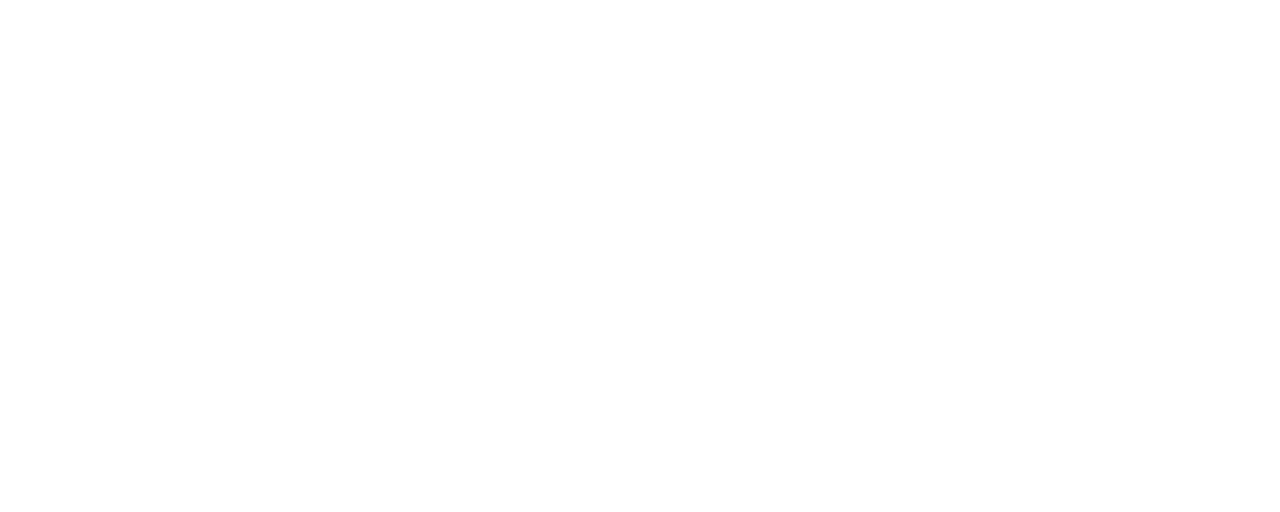
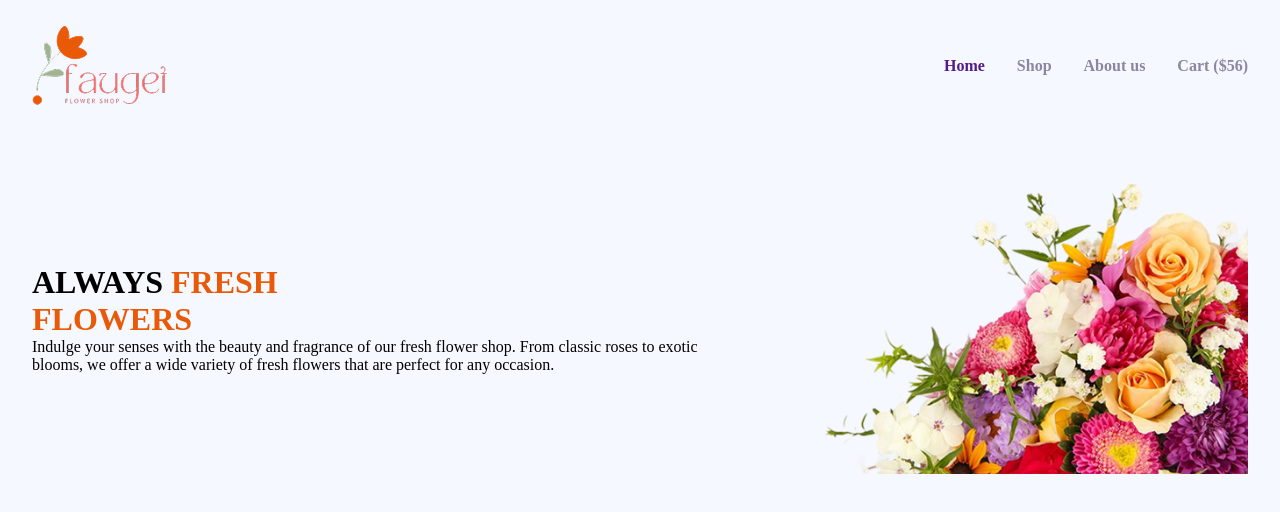
Before and after one commit to Banik-Arnab/B12-A02-Flowers, a plain HTML site: page index.html in a window 1280 px wide. Drawn offline with Linux system fonts and the light colour scheme.

Commit message:
navbar and banner section

```diff
--- a/flower style/style.css
+++ b/flower style/style.css
@@ -0,0 +1,101 @@
+* {
+    margin: 0;
+    padding: 0;
+    box-sizing: border-box;
+}
+
+body {
+
+    background-color: #F5F8FF;
+
+}
+
+.navbar {
+    display: flex;
+    justify-content: space-between;
+    align-items: center;
+    padding: 1.5rem 2rem;
+
+}
+
+
+
+.nav-links {
+    display: flex;
+    list-style: none;
+    gap: 2rem;
+    font-weight: 600;
+
+}
+
+.nav-link {
+    text-decoration: none;
+
+}
+
+
+.text-gray {
+    color: #8987A1;
+}
+
+
+
+.banner {
+    display: flex;
+    justify-content: space-between;
+    align-items: center;
+    padding: 2rem;
+    max-width: 1440px;
+    margin: auto;
+    gap: 2rem;
+}
+
+.banner-content {
+    flex: 1;
+    text-align: left;
+     font-size: 3rem;
+    font-weight: 700;
+    line-height: 1.2;
+    margin-top: 1rem;
+
+}
+
+
+
+.highlight-text {
+    color: #E95A08;
+}
+
+
+
+.banner-img {
+    flex: 1;
+    max-width: 500px;
+    width: 100%;
+    height: auto;
+}
+
+@media screen and (max-width: 576px) {
+    .navbar {
+        flex-direction: row;
+    }
+
+    .nav-links:not(.cart) {
+        display: none;
+    }
+
+    .banner {
+        flex-direction: column-reverse;
+        align-items: flex-start;
+        text-align: left;
+    }
+
+    .banner-img {
+        max-width: 100%;
+    }
+
+    .banner-content {
+        width: 100%;
+        margin-top: 1rem;
+    }
+}
--- a/index.html
+++ b/index.html
@@ -1,17 +1,44 @@
 <!DOCTYPE html>
 <html lang="en">
+
 <head>
     <meta charset="UTF-8">
     <meta name="viewport" content="width=device-width, initial-scale=1.0">
     <title>Fresh Flowers</title>
     <link rel="stylesheet" href="flower style/style.css">
 </head>
+
 <body>
     <main>
+        <header>
+            <nav class="navbar ">
+                <img src="assets/logo.png" alt="">
+                <ul class="nav-links ">
+                    <li class="nav-items"><a href="" class="nav-link">Home</a></li>
+                    <li class="nav-items"><a href="" class="nav-link text-gray">Shop</a></li>
+                    <li class="nav-items"><a href="" class="nav-link text-gray">About us</a></li>
+                    <li class="nav-items"><a href="" class="nav-link text-gray">Cart ($56)</a></li>
 
+                </ul>
+
+            </nav>
+            <div class="banner ">
+                <div class="banner-contant">
+                    <h1>ALWAYS <span class="highlight-text">FRESH</span><br><span class="highlight-text">FLOWERS</span>
+                    </h1>
+                    <p class="banner-driscription">Indulge your senses with the beauty and fragrance of our fresh flower
+                        shop.
+                        From classic roses to exotic blooms, we offer a wide variety of fresh flowers that are perfect
+                        for any occasion. </p>
+                </div>
+                <img class="banner-img" src="assets/hero-flower.png" alt="">
+            </div>
+
+        </header>
     </main>
     <footer>
 
     </footer>
 </body>
+
 </html>
```
